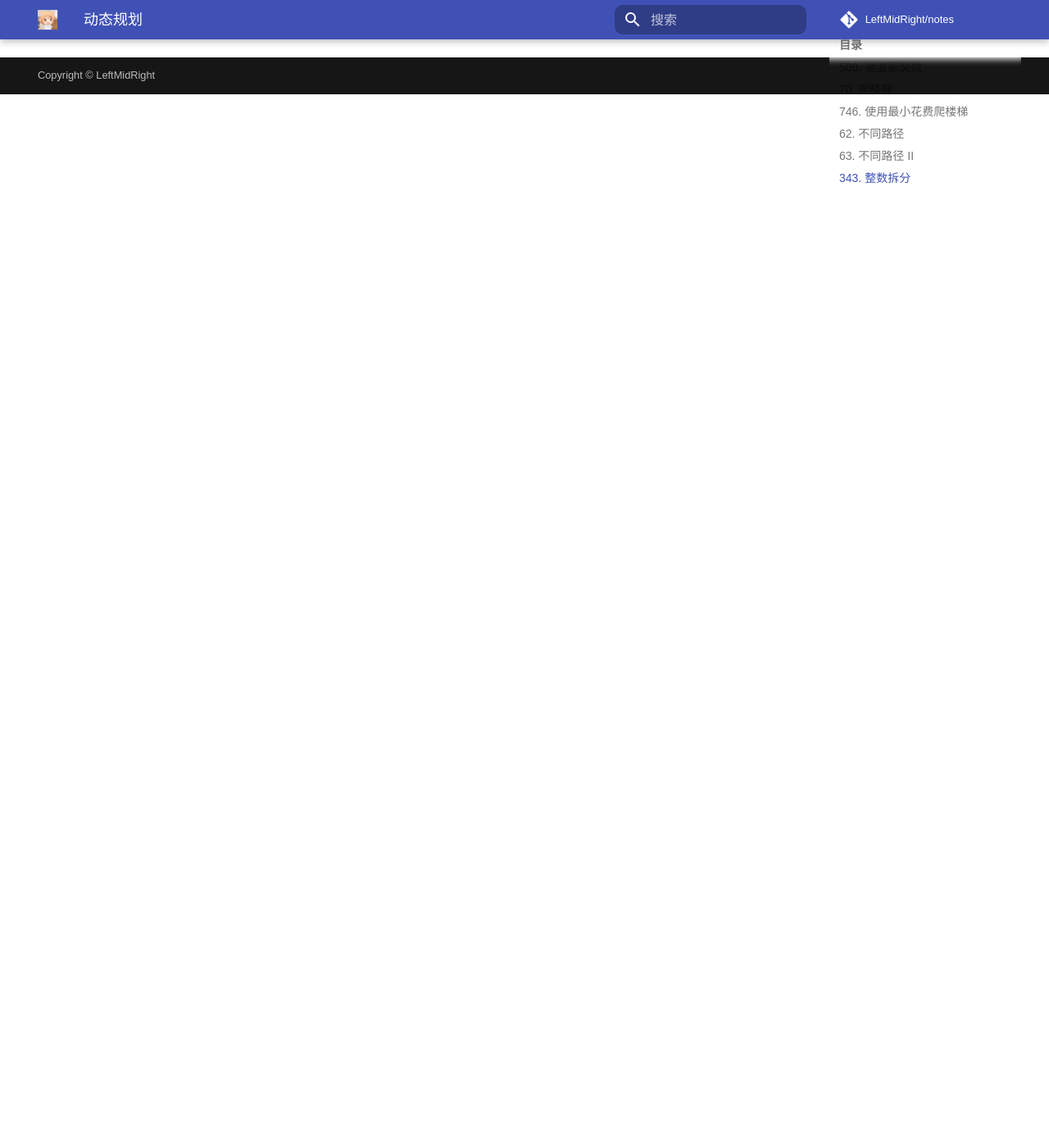
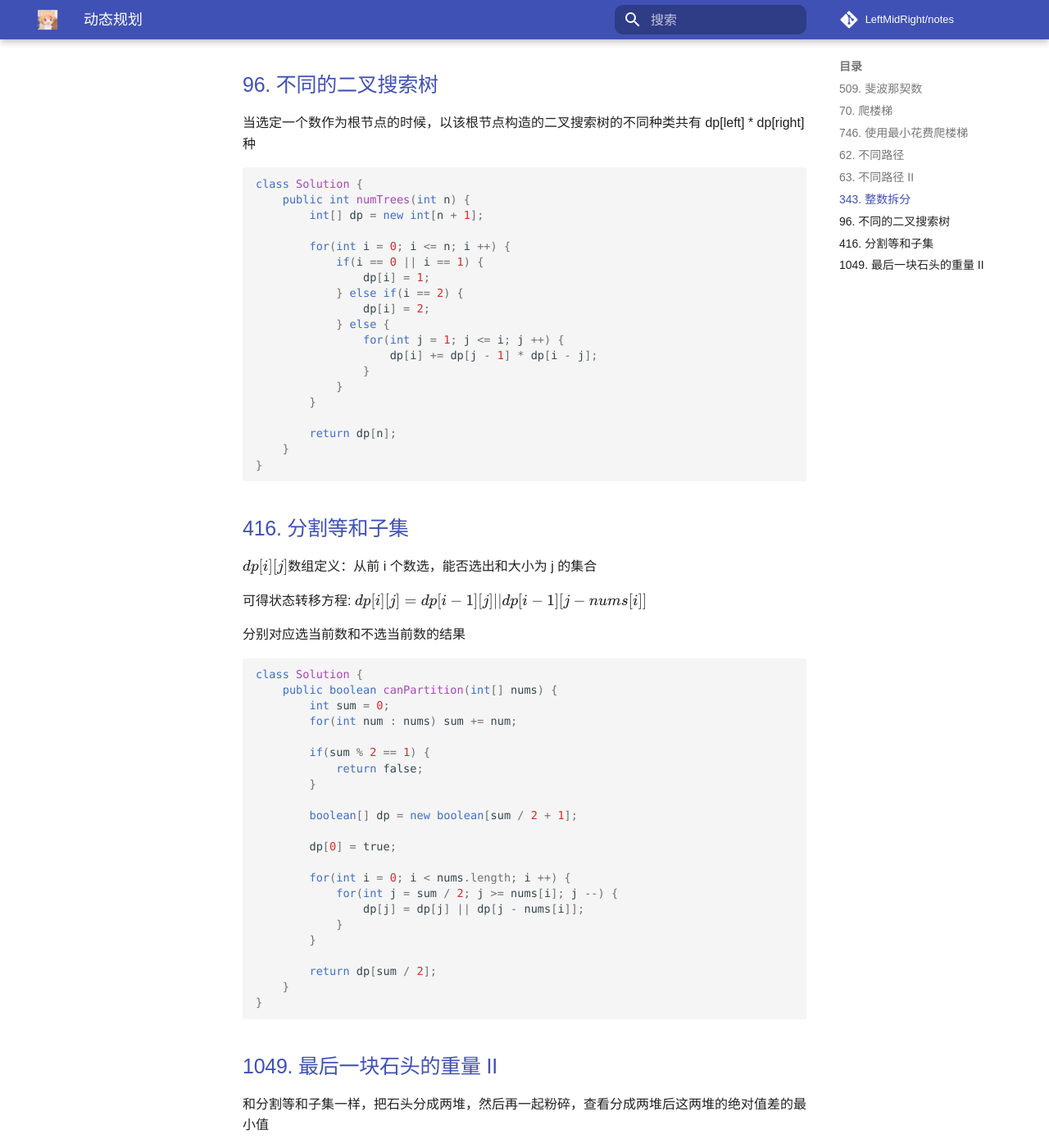
Before and after one commit to LeftMidRight/leftmidright.notes, an MkDocs documentation site: the page built from docs/算法题/代码随想录/动态规划.md, in a window 1280 px wide and 1400 px high, scrolled down 2831 px. Shown: the whole window at 82% size. Built offline with MkDocs 1.6.1 and Material for MkDocs 9.7.7, drawn with Linux system fonts in a browser that asks for light colours; comment, search, counter and statistics services are not loaded; a style sheet for code colours, icons or effects is not loaded; before the commit the page ends 2946 px from its top, so only the background shows below that; some of the changed text lies outside the part shown.

Commit message:
dp update

````diff
--- a/docs/算法题/代码随想录/动态规划.md
+++ b/docs/算法题/代码随想录/动态规划.md
@@ -129,3 +129,98 @@ class Solution {
 ```
 
 ## [343. 整数拆分](https://leetcode.cn/problems/integer-break/)
+
+
+
+
+
+## [96. 不同的二叉搜索树](https://leetcode.cn/problems/unique-binary-search-trees/)
+
+当选定一个数作为根节点的时候，以该根节点构造的二叉搜索树的不同种类共有 dp[left] * dp[right] 种
+
+```java
+class Solution {
+    public int numTrees(int n) {
+        int[] dp = new int[n + 1];
+
+        for(int i = 0; i <= n; i ++) {
+            if(i == 0 || i == 1) {
+                dp[i] = 1;
+            } else if(i == 2) {
+                dp[i] = 2;
+            } else {
+                for(int j = 1; j <= i; j ++) {
+                    dp[i] += dp[j - 1] * dp[i - j];
+                }
+            }
+        }
+
+        return dp[n];
+    }
+}
+```
+
+## [416. 分割等和子集](https://leetcode.cn/problems/partition-equal-subset-sum/)
+
+$dp[i][j]$数组定义：从前 i 个数选，能否选出和大小为 j 的集合
+
+可得状态转移方程: $dp[i][j] = dp[i - 1][j] || dp[i - 1][j - nums[i]]$
+
+分别对应选当前数和不选当前数的结果
+
+```java
+class Solution {
+    public boolean canPartition(int[] nums) {
+        int sum = 0;
+        for(int num : nums) sum += num;
+
+        if(sum % 2 == 1) {
+            return false;
+        }
+
+        boolean[] dp = new boolean[sum / 2 + 1];
+
+        dp[0] = true;
+
+        for(int i = 0; i < nums.length; i ++) {
+            for(int j = sum / 2; j >= nums[i]; j --) {
+                dp[j] = dp[j] || dp[j - nums[i]];
+            }
+        }
+
+        return dp[sum / 2];
+    }
+}
+```
+
+## [1049. 最后一块石头的重量 II](https://leetcode.cn/problems/last-stone-weight-ii/)
+
+和分割等和子集一样，把石头分成两堆，然后再一起粉碎，查看分成两堆后这两堆的绝对值差的最小值
+
+```java
+class Solution {
+    public int lastStoneWeightII(int[] stones) {
+        int sum = 0;
+        for(int stone : stones) sum += stone;
+
+        boolean[] dp = new boolean[sum + 1];
+
+        dp[0] = true;
+
+        for(int i = 0; i < stones.length; i ++) {
+            for(int j = sum; j >= stones[i]; j --) {
+                dp[j] = dp[j] || dp[j - stones[i]];
+            }
+        }
+
+        int ans = Integer.MAX_VALUE;
+        for(int i = 1; i <= sum; i ++) {
+            if(dp[i]) {
+                ans = Math.min(ans, Math.abs(sum - 2 * i));
+            }
+        }
+
+        return ans;
+    }
+}
+```
````
Also changed, not shown: docs/blog/posts/Leetcode第437场周赛.md (+1 -1 lines), site/blog/archive/2025/index.html, site/blog/index.html, site/search/search_index.json, site/sitemap.xml, 1 other file.
